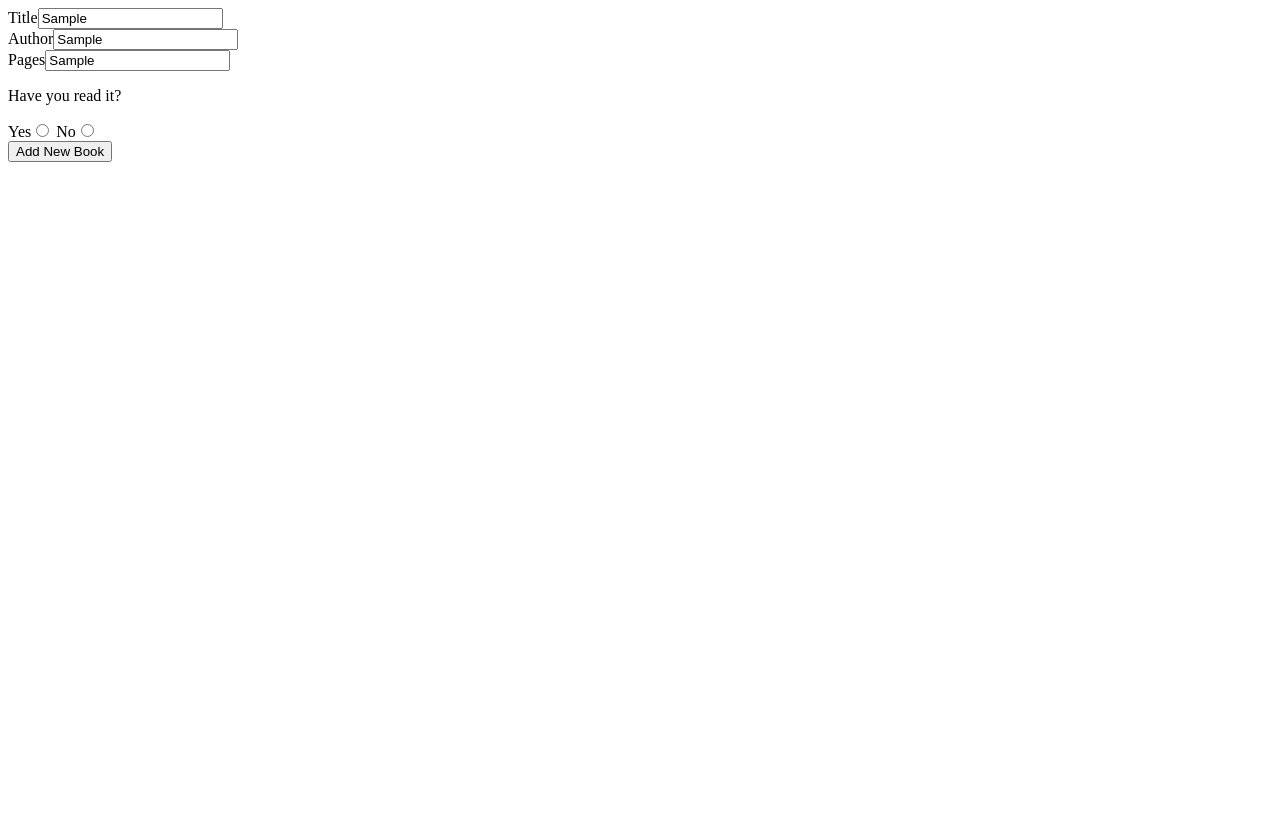
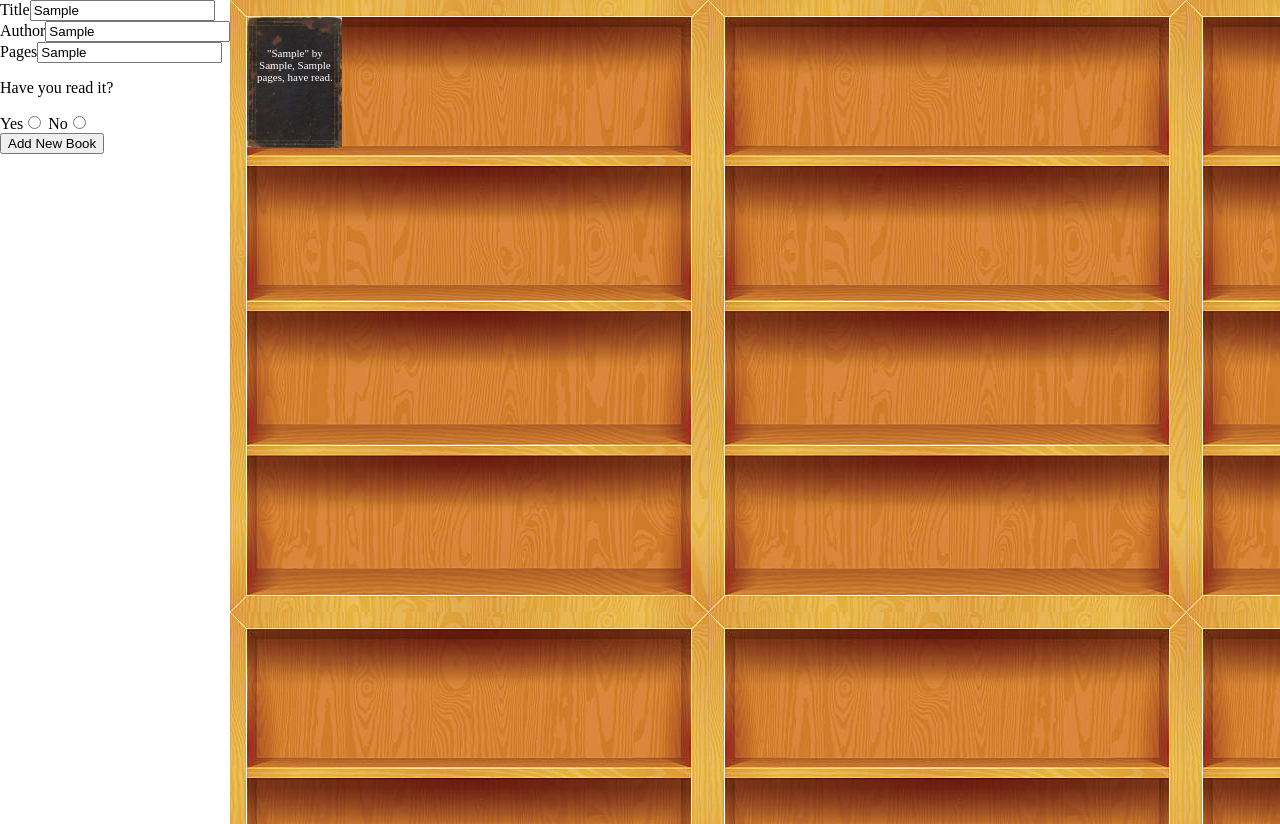
Before and after one commit to NerdsAreIn/library, a plain HTML site: page index.html in a window 1280 px wide. Both pictures are taken after typing "Sample", "Sample", "Sample" into the empty fields and a click on the button "Add New Book". Before the commit the page ends 800 px from the top, so only its background shows below. Drawn offline with Linux system fonts and the light colour scheme.

Commit message:
Got started on the visual bookshelf and delete function.

```diff
--- a/books.css
+++ b/books.css
@@ -0,0 +1,31 @@
+body {
+padding: 0;
+margin: 0;
+}
+.book-cover {
+width: 85px;
+height: auto;
+background: url("bookCover.jpg") 0 0/contain no-repeat;
+font-size: 11px;
+color: white;
+padding: 30px 5px;
+text-align: center;
+margin: 5px;
+}
+#output {
+margin: 30px;
+border: 2px solid black;
+width: 300px;
+height: 300px;
+}
+#bookcase {
+padding: 12px;
+display: flex;
+flex-wrap: wrap;
+height: 100vh;
+min-width: 300px;
+background: url("bookshelf2.jpg");
+}
+#user-input {
+float: left;
+}
--- a/books.js
+++ b/books.js
@@ -1,12 +1,15 @@
-let titleField = document.querySelector("#bookTitle");
-let authorField = document.querySelector("#bookAuthor");
-let pagesField = document.querySelector("#bookPages");
+const titleField = document.querySelector("#bookTitle");
+const authorField = document.querySelector("#bookAuthor");
+const pagesField = document.querySelector("#bookPages");
 let title = titleField.value;
 let author = authorField.value;
 let pages = pagesField.value;
 let haveRead = "have read";
 let button = document.querySelector("button");
 let library = [];
+
+const bookCase = document.getElementById("bookcase");
+
 
 //const book1 = new Book("Harry Potter and the Philosopher's Stone", "JK Rowling", 223, "have read");
 //const book2 = new Book("Never Let Me Go", "Kazuo Ishiguro", 288, "unfinished");
@@ -53,12 +56,38 @@ function Book(title, author, pages, haveRead) {
     this.pages = pages;
     this.haveRead = haveRead;
     this.info = function() {
-            return `${title} by ${author}, ${pages} pages, ${haveRead}.`
+            return `"${title}"
+            by ${author},
+            ${pages} pages,
+            ${haveRead}.`
     }
     console.log(this.info());
     addBookToLibrary(this);
 }
 
 function addBookToLibrary(book) {
-  library.push(book);
+        library.push(book);
+        console.log({library});
+        displayBook(book);
+  //outputBox.textContent += " " + book.info();
 }
+
+function displayBook(book) {
+       let bookCover = document.createElement("div");
+       bookCover.className = "book-cover";
+       bookCover.id = book.title;
+       let coverContent = document.createTextNode(book.info());
+       bookCover.appendChild(coverContent);
+       bookcase.appendChild(bookCover);
+}
+let deleteArray = [...document.getElementsByClassName("delete")];
+console.log({deleteArray});
+
+        deleteArray.forEach(deleteButton => {
+                deleteButton.addEventListener("click", () => {
+                        for (let i = 0; i < library.length; i++) {
+                        if (deleteButton.parentElement.id == library[i].title) {
+                        library -= library[i];}
+                        }
+                });
+        });
--- a/index.html
+++ b/index.html
@@ -7,6 +7,7 @@
     <link rel="stylesheet" href="books.css" type="text/css">
 </head>
 <body>
+    <div id="user-input">
     <label>Title<input type="text" id="bookTitle" name="title" value=""></label><br>
     <label>Author<input type="text" id="bookAuthor" name="author" value=""></label><br>
     <label>Pages<input type="text" id="bookPages" name="pages" value=""></label><br>
@@ -14,6 +15,8 @@
     <label for="yes">Yes</label><input type="radio" name="haveRead" id="yes" value="yes">
     <label for="no">No</label><input type="radio" name="haveRead" id="no" value="no"><br>
     <button type="submit">Add New Book</button>
+    </div>
+    <div id="bookcase"></div>
     <script src="books.js">
     </script>
 </body>
```
Also changed, not shown: Empty-Bookshelf.jpg (added), bookCover.jpg (added), bookshelf2.jpg (added), 1 other file.
